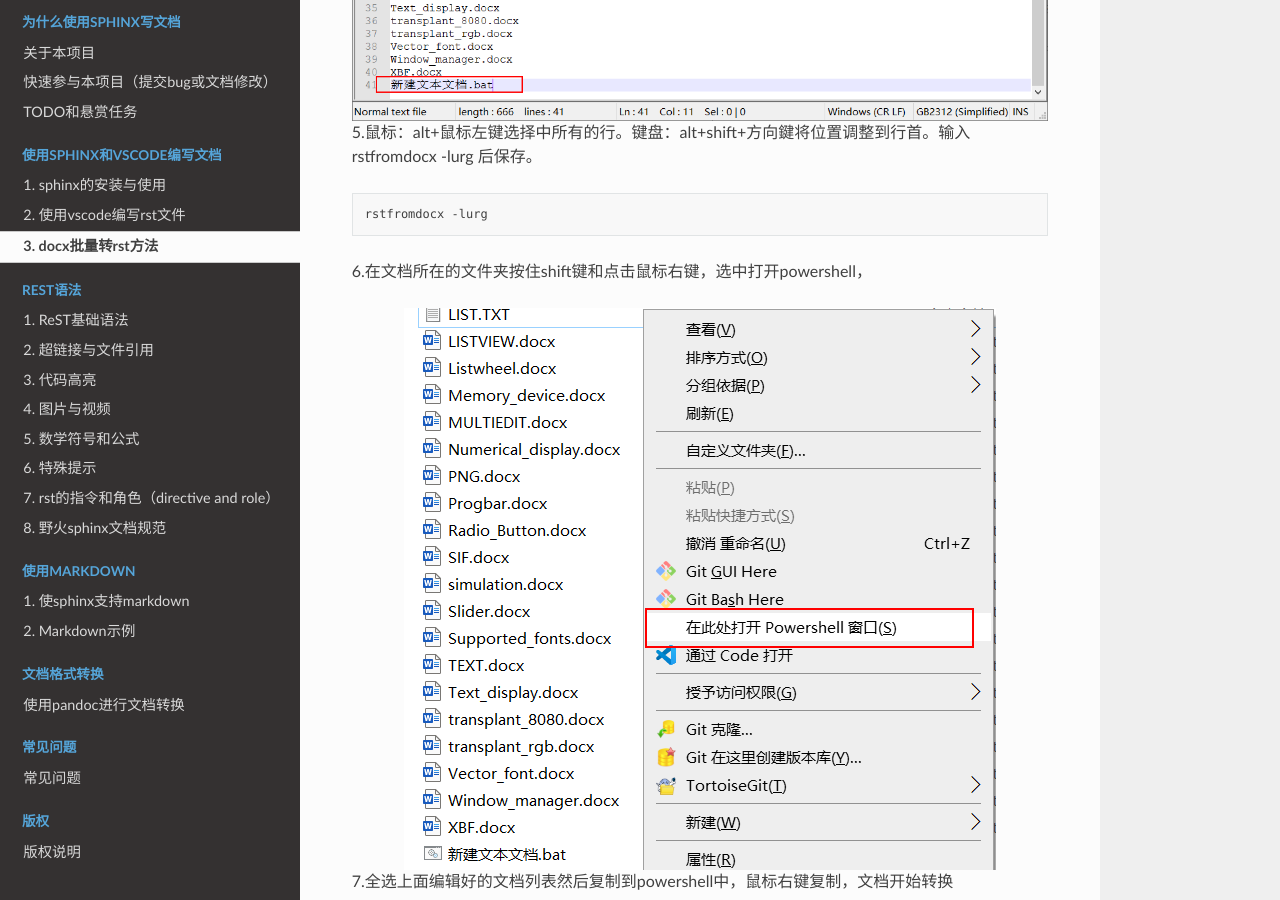
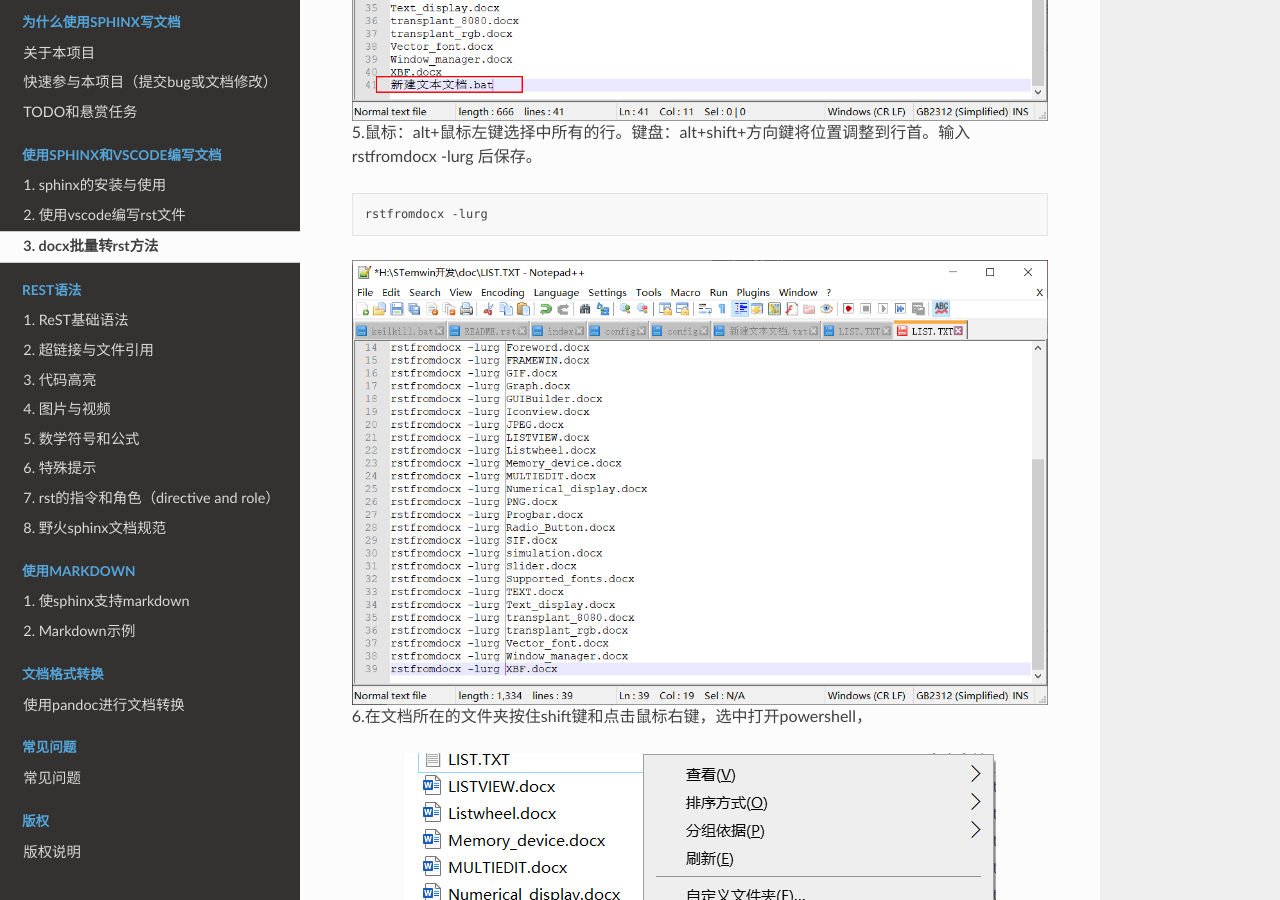
Before and after one commit to Embedfire/ebf_contribute_guide, a Sphinx documentation site: the page built from documentation/docxtorst/docxtorst.rst, in a window 1280 px wide and 900 px high, scrolled down 5217 px. Built offline with Sphinx 7.4.7 and the Read the Docs theme 2.0.0, drawn with Linux system fonts in a browser that asks for light colours; pages that are not in the unit, such as notebooks, are missing from menus.

Commit message:
增加图片

```diff
--- a/documentation/docxtorst/docxtorst.rst
+++ b/documentation/docxtorst/docxtorst.rst
@@ -87,6 +87,10 @@
 
     rstfromdocx -lurg
 
+.. image:: media/docxto012.png
+   :align: center
+   :alt: 输入
+
 6.在文档所在的文件夹按住shift键和点击鼠标右键，选中打开powershell，
 
 .. image:: media/docxto013.png
```
